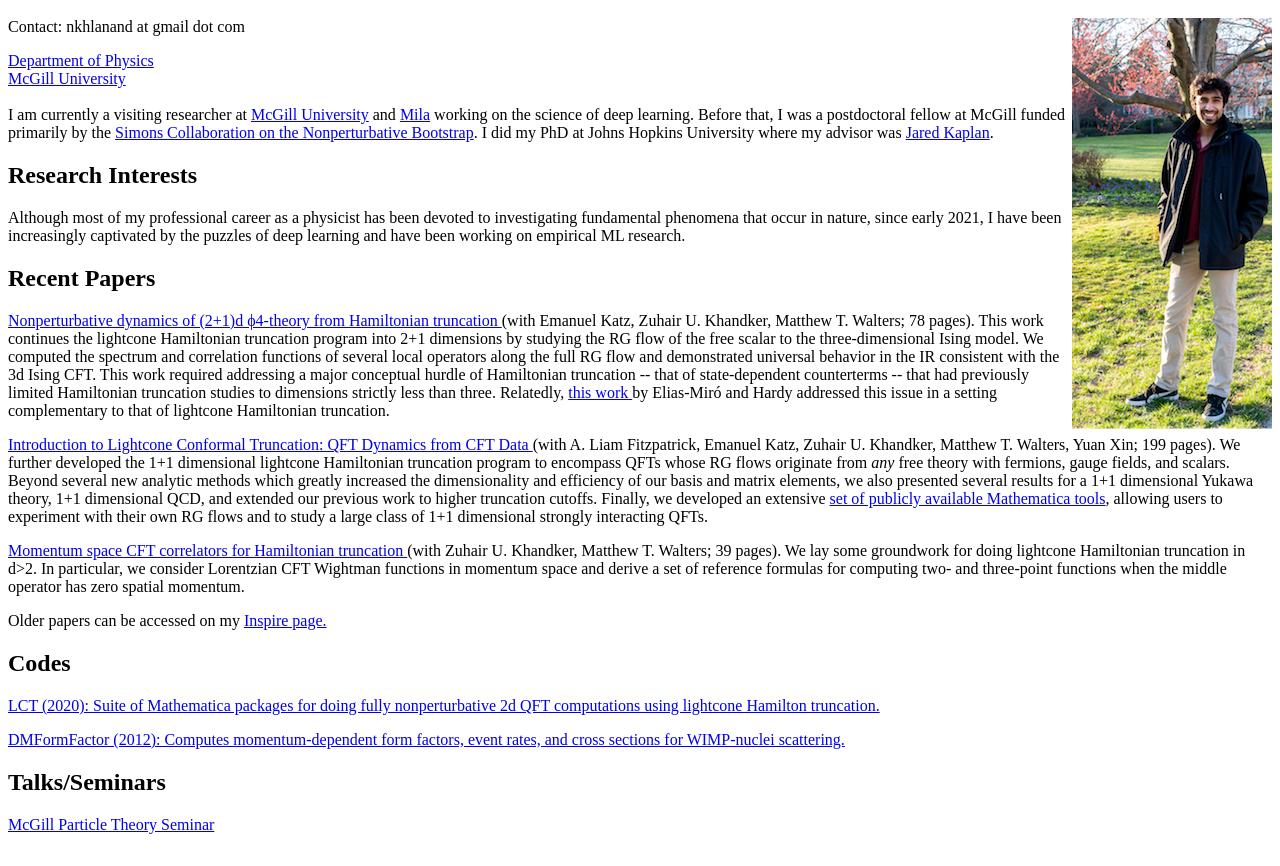
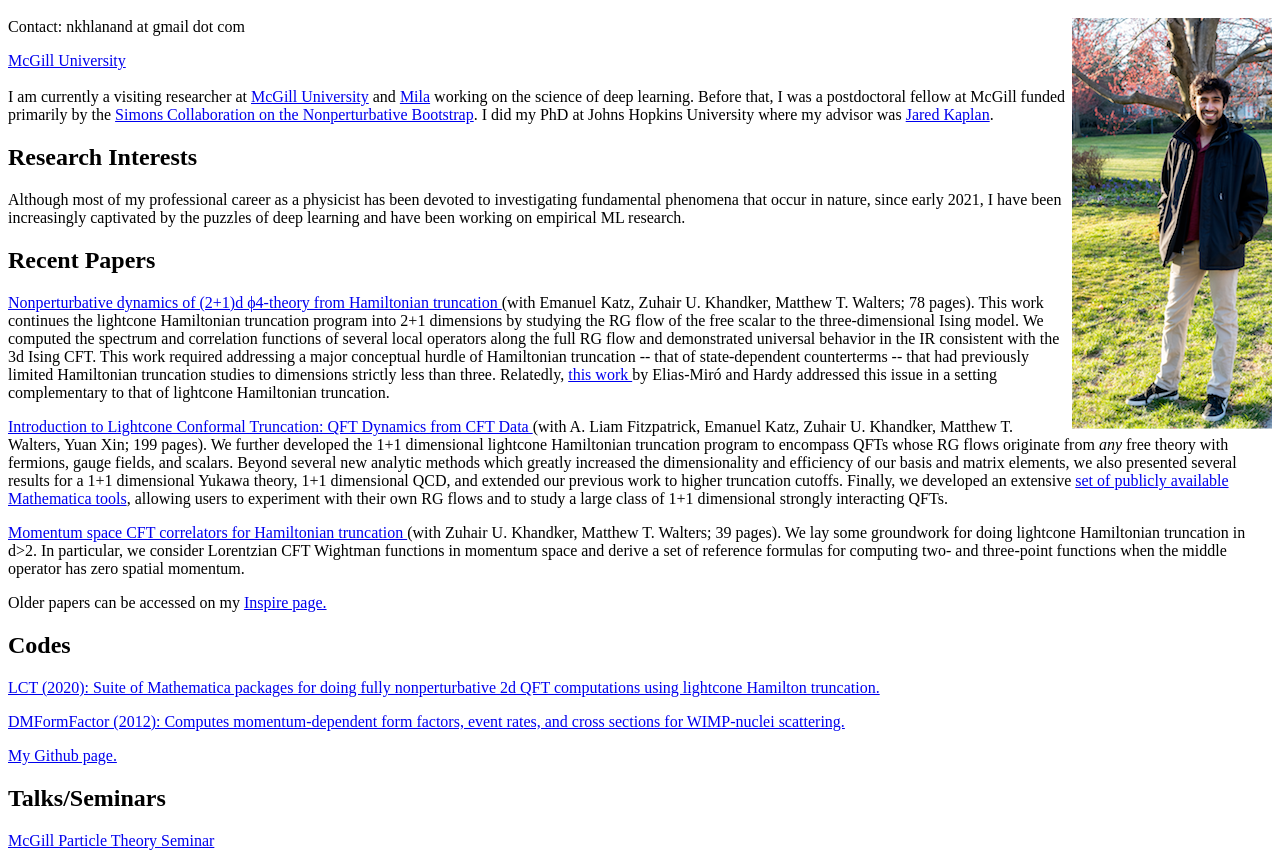
Before and after one commit to nikhilanand91/nanand.github.io, a plain HTML site: page index.html in a window 1280 px wide. Shown: the part 48-914 px from the top of the page. Drawn offline with Linux system fonts and the light colour scheme.

Commit message:
Update index.html

```diff
--- a/index.html
+++ b/index.html
@@ -11,7 +11,6 @@
 <img src="GardenPic-Cropped.png" alt="Me!" align="right">
 
 <p>
-	<a href="https://www.physics.mcgill.ca/">Department of Physics</a><br>
 	<a href="http://www.mcgilla.ca/">McGill University</a><br>
 	<br>
 	I am currently a visiting researcher at <a href="https://www.mcgill.ca/"> McGill University</a> and <a href="https://mila.quebec/en/">Mila</a> working on the science of deep learning. Before that, I was a postdoctoral fellow at McGill funded primarily by the <a href="https://bootstrapcollaboration.com/"> Simons Collaboration on the Nonperturbative Bootstrap</a>. I did my PhD at Johns Hopkins University where my advisor was <a href="https://sites.krieger.jhu.edu/jared-kaplan/">Jared Kaplan</a>.</p>
@@ -55,6 +54,10 @@
 
 	<a href="http://www.ocf.berkeley.edu/~nanand/software/dmformfactor/">DMFormFactor (2012): Computes momentum-dependent form factors, event rates, and cross sections for WIMP-nuclei scattering.</a>
 
+<p>
+
+	<a href="https://github.com/nikhilanand91">My Github page.</a>
+
 <h2>
 	Talks/Seminars</h2>
 
```
